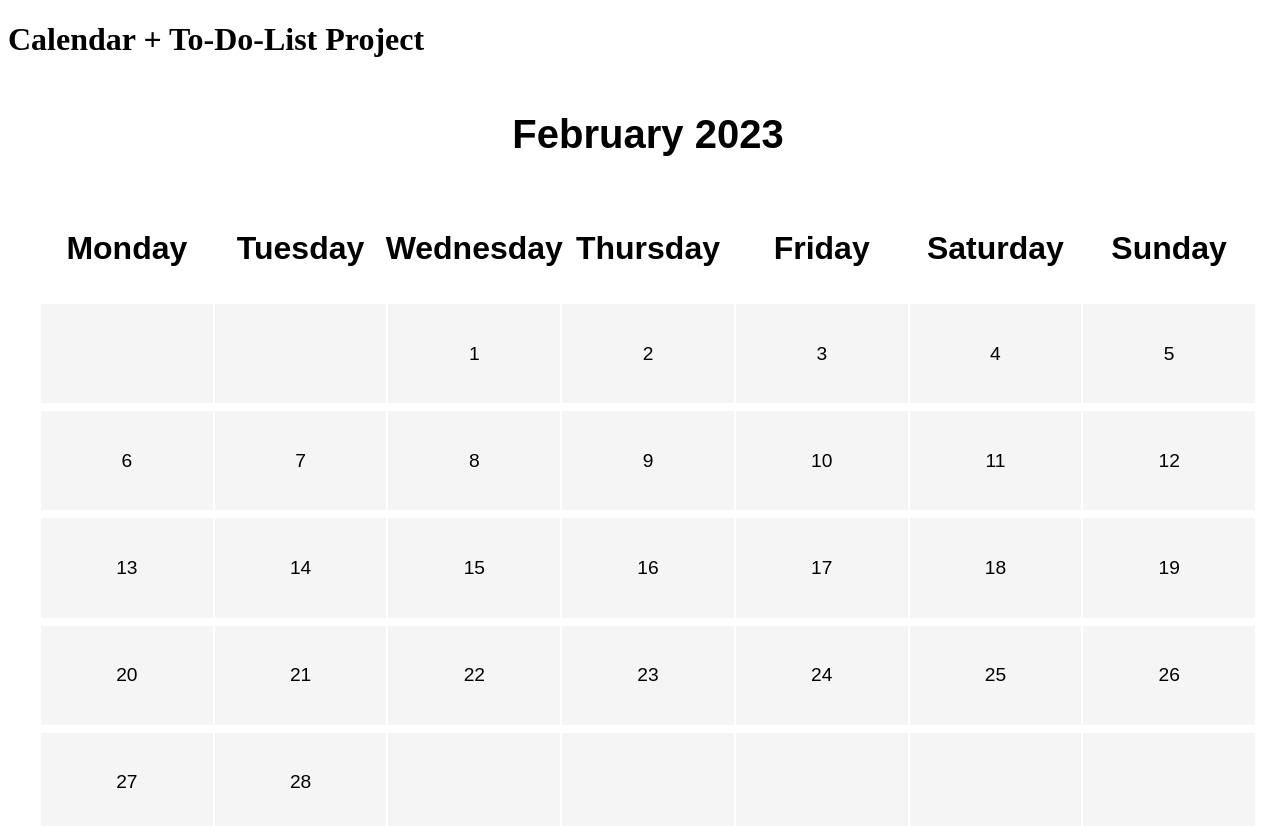
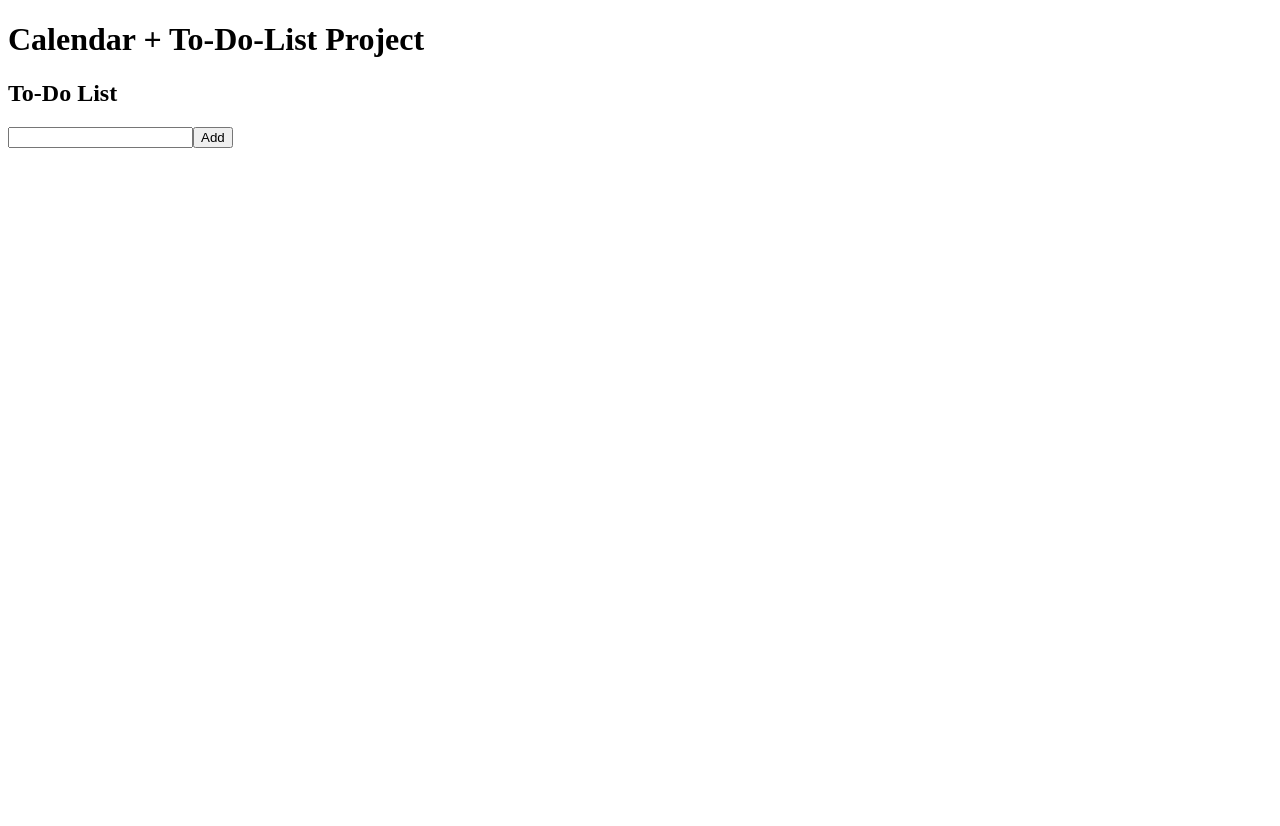
Before and after one commit to StevenSchneider/9147121, a React (Vite) app: page /todo in a window 1280 px wide. Shown: the top 826 px of the page. After the commit the page ends 800 px from the top, so only its background shows below. Built offline with nearby package versions, Linux system fonts and the light colour scheme.

Commit message:
added To-Do List to the Calendar

```diff
--- a/package.json
+++ b/package.json
@@ -11,12 +11,14 @@
   "dependencies": {
     "moment": "^2.29.4",
     "react": "^18.2.0",
-    "react-dom": "^18.2.0"
+    "react-dom": "^18.2.0",
+    "react-router-dom": "^6.8.1"
   },
   "devDependencies": {
     "@types/react": "^18.0.26",
     "@types/react-dom": "^18.0.9",
     "@vitejs/plugin-react": "^3.0.0",
+    "prop-types": "^15.8.1",
     "vite": "^4.0.0"
   }
 }
--- a/src/App.jsx
+++ b/src/App.jsx
@@ -1,11 +1,20 @@
-import React from 'react';
-import Calendar from './components/Calendar.jsx';
+import { BrowserRouter as Router, Routes, Route } from 'react-router-dom';
+import Calendar from './components/Calendar';
+import TodoList from './components/TodoList';
+import React, { useState } from 'react';
 
 function App() {
+  const [todos, setTodos] = useState([])
+
   return (
     <div>
       <h1>Calendar + To-Do-List Project</h1>
-      <Calendar />
+      <Router>
+        <Routes>
+          <Route path="/" element={<Calendar />} />
+          <Route path="/todo" element={<TodoList todos={todos} setTodos={setTodos} />} />
+        </Routes>
+      </Router>
     </div>
   );
 }
--- a/src/components/Calendar.jsx
+++ b/src/components/Calendar.jsx
@@ -1,8 +1,10 @@
-import React from 'react';
+import React, { useState } from 'react';
 import './calendar.css';
 import moment from 'moment';
+import { Link } from 'react-router-dom';
 
 function Calendar() {
+  const [todos, setTodos] = useState([]);
   const now = moment();
   const daysInMonth = now.daysInMonth();
   const monthStart = now.startOf('month').day() === 0 ? 7 : now.startOf('month').day();
@@ -43,9 +45,13 @@ function Calendar() {
         </div>
         {weeks.map((week, index) => (
           <div key={`week-${index}`} className="calendar-week">
-            {week.map((day, index) => (
+            {week.map((day) => (
               <div key={`day-${day}`} className="calendar-day">
-                {day}
+                {day &&
+                  <Link to={`/todo`}>
+                    {day}
+                  </Link>
+                }
               </div>
             ))}
           </div>
@@ -55,4 +61,35 @@ function Calendar() {
   );
 }
 
+function ToDoList(props) {
+  const [newTask, setNewTask] = useState('');
+  const [tasks, setTasks] = useState(props.tasks);
+
+  const handleNewTaskChange = (event) => {
+    setNewTask(event.target.value);
+  }
+
+  const handleNewTaskSubmit = (event) => {
+    event.preventDefault();
+    setTasks([...tasks, newTask]);
+    setNewTask('');
+  }
+
+  return (
+    <div>
+      <h2>To-Do List for {props.date}</h2>
+      <form onSubmit={handleNewTaskSubmit}>
+        <input type="text" value={newTask} onChange={handleNewTaskChange} />
+        <button type="submit">Add Task</button>
+      </form>
+      <ul>
+        {tasks.map((task, index) => (
+          <li key={index}>{task}</li>
+        ))}
+      </ul>
+    </div>
+  );
+}
+
 export default Calendar;
+export { ToDoList };
--- /dev/null
+++ b/src/components/ToDoList.jsx
@@ -0,0 +1,46 @@
+import React, { useState } from 'react';
+
+function TodoList(props) {
+  const [todos, setTodos] = useState(props.todos);
+  const [newTodo, setNewTodo] = useState('');
+
+  const addTodo = () => {
+    if (newTodo.trim() !== '') {
+      setTodos([...todos, { text: newTodo, completed: false }]);
+      setNewTodo('');
+    }
+  };
+
+  const deleteTodo = (index) => {
+    const newTodos = [...todos];
+    newTodos.splice(index, 1);
+    setTodos(newTodos);
+  };
+
+  const toggleComplete = (index) => {
+    const newTodos = [...todos];
+    newTodos[index].completed = !newTodos[index].completed;
+    setTodos(newTodos);
+  };
+
+  return (
+    <div>
+      <h2>To-Do List</h2>
+      <div>
+        <input type="text" value={newTodo} onChange={(event) => setNewTodo(event.target.value)} />
+        <button onClick={addTodo}>Add</button>
+      </div>
+      <ul>
+        {todos.map((todo, index) => (
+          <li key={index}>
+            <input type="checkbox" checked={todo.completed} onChange={() => toggleComplete(index)} />
+            <span style={{ textDecoration: todo.completed ? 'line-through' : 'none' }}>{todo.text}</span>
+            <button onClick={() => deleteTodo(index)}>Delete</button>
+          </li>
+        ))}
+      </ul>
+    </div>
+  );
+}
+
+export default TodoList;
```
Also changed, not shown: src/components/Todo.jsx (deleted, +0 -12 lines), 1 other file (tests, documents, lock files or other folders).
